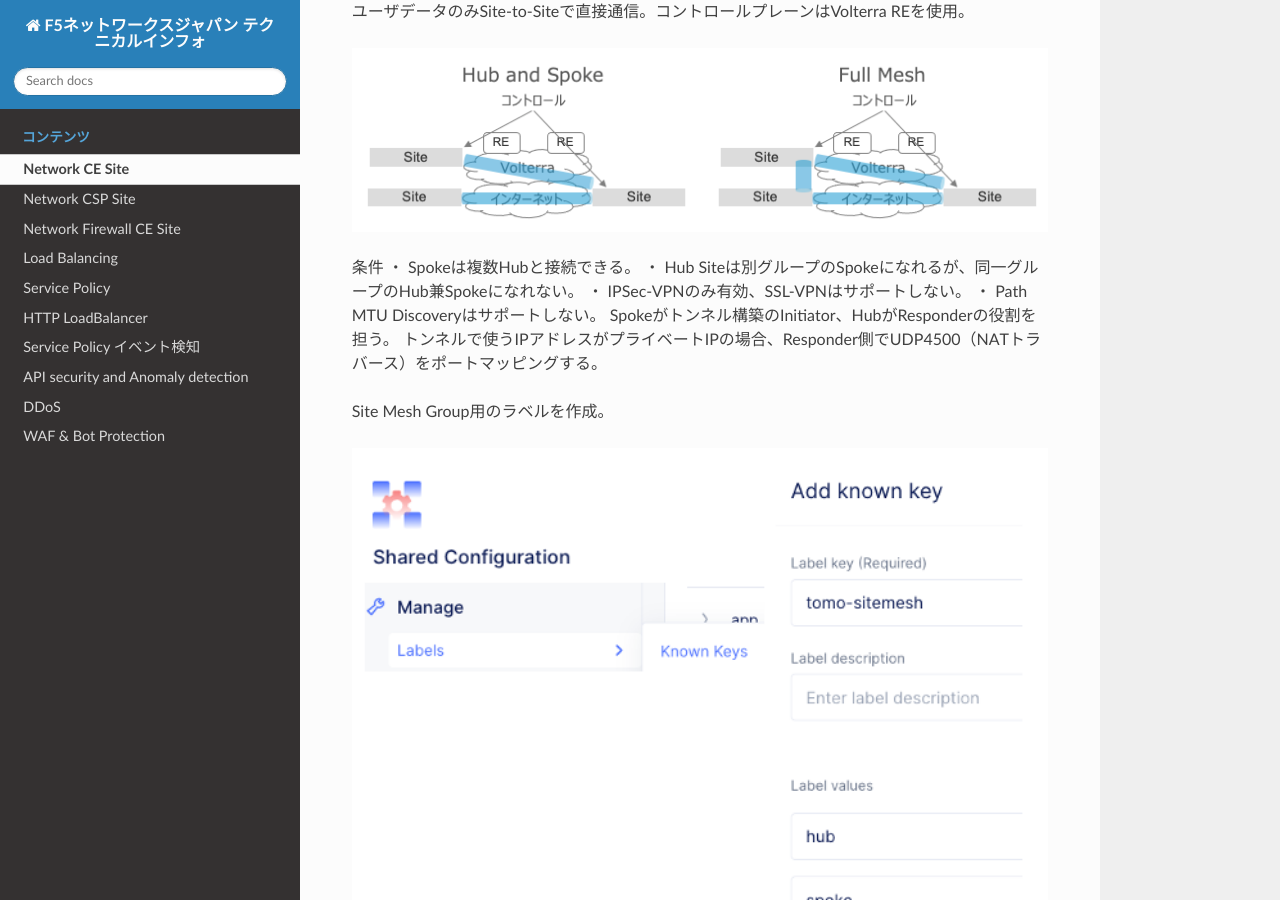
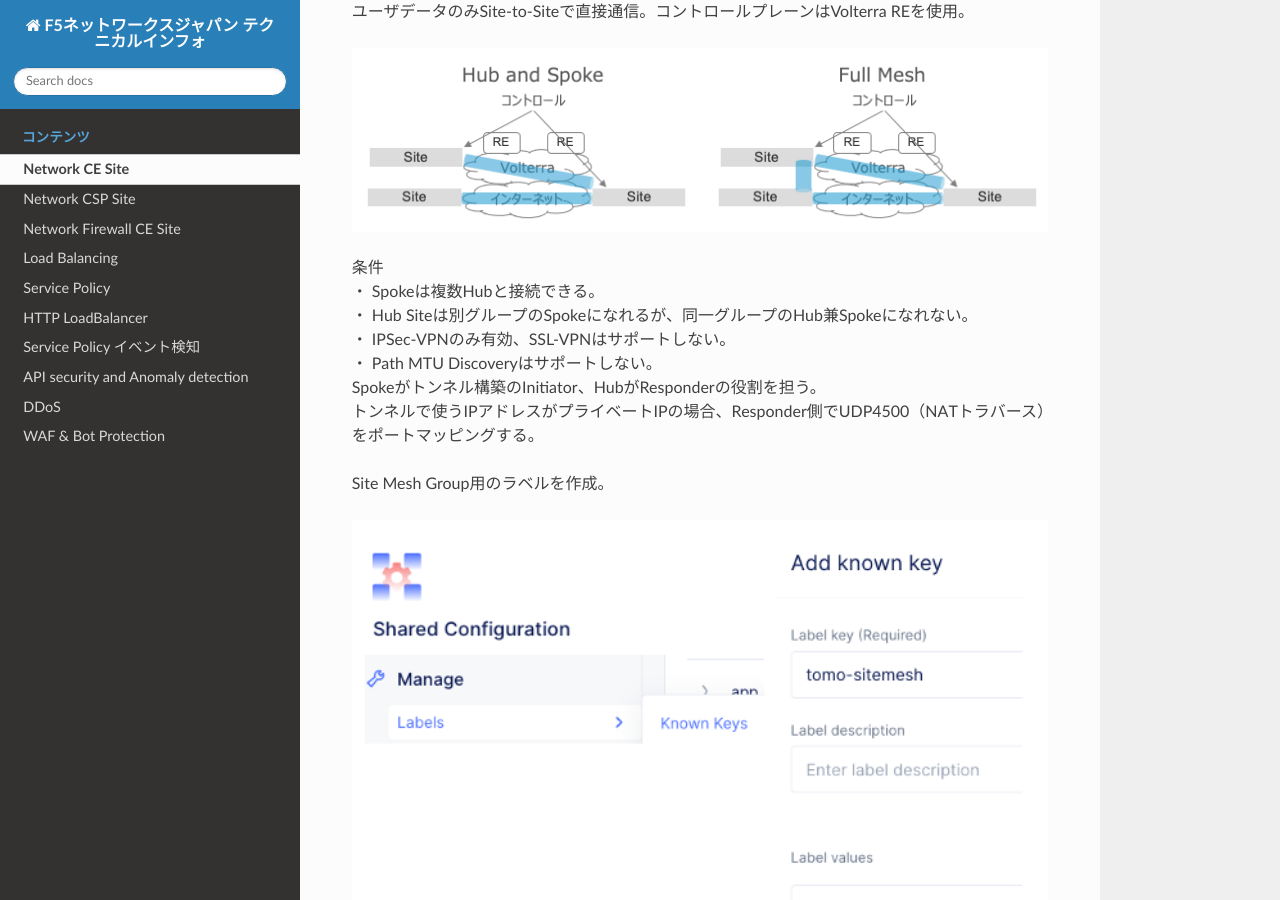
Before and after one commit to BeF5/f5j-dc-secure-mesh, a Sphinx documentation site: the page built from docs/content01/content01.rst, in a window 1280 px wide and 900 px high, scrolled down 8152 px. Built offline with Sphinx 7.4.7 and the Read the Docs theme 2.0.0, drawn with Linux system fonts in a browser that asks for light colours.

Commit message:
no message

```diff
--- a/docs/content01/content01.rst
+++ b/docs/content01/content01.rst
@@ -132,13 +132,13 @@
 .. image:: images/image-01-16.png
   :width: 1080
 
-条件
-・ Spokeは複数Hubと接続できる。
-・ Hub Siteは別グループのSpokeになれるが、同一グループのHub兼Spokeになれない。
-・ IPSec-VPNのみ有効、SSL-VPNはサポートしない。
-・ Path MTU Discoveryはサポートしない。
-Spokeがトンネル構築のInitiator、HubがResponderの役割を担う。
-トンネルで使うIPアドレスがプライベートIPの場合、Responder側でUDP4500（NATトラバース）をポートマッピングする。
+| 条件
+| ・ Spokeは複数Hubと接続できる。
+| ・ Hub Siteは別グループのSpokeになれるが、同一グループのHub兼Spokeになれない。
+| ・ IPSec-VPNのみ有効、SSL-VPNはサポートしない。
+| ・ Path MTU Discoveryはサポートしない。
+| Spokeがトンネル構築のInitiator、HubがResponderの役割を担う。
+| トンネルで使うIPアドレスがプライベートIPの場合、Responder側でUDP4500（NATトラバース）をポートマッピングする。
 
 Site Mesh Group用のラベルを作成。
 
```
Also changed, not shown: docs/content03/content03.rst (+1 -0 lines).
